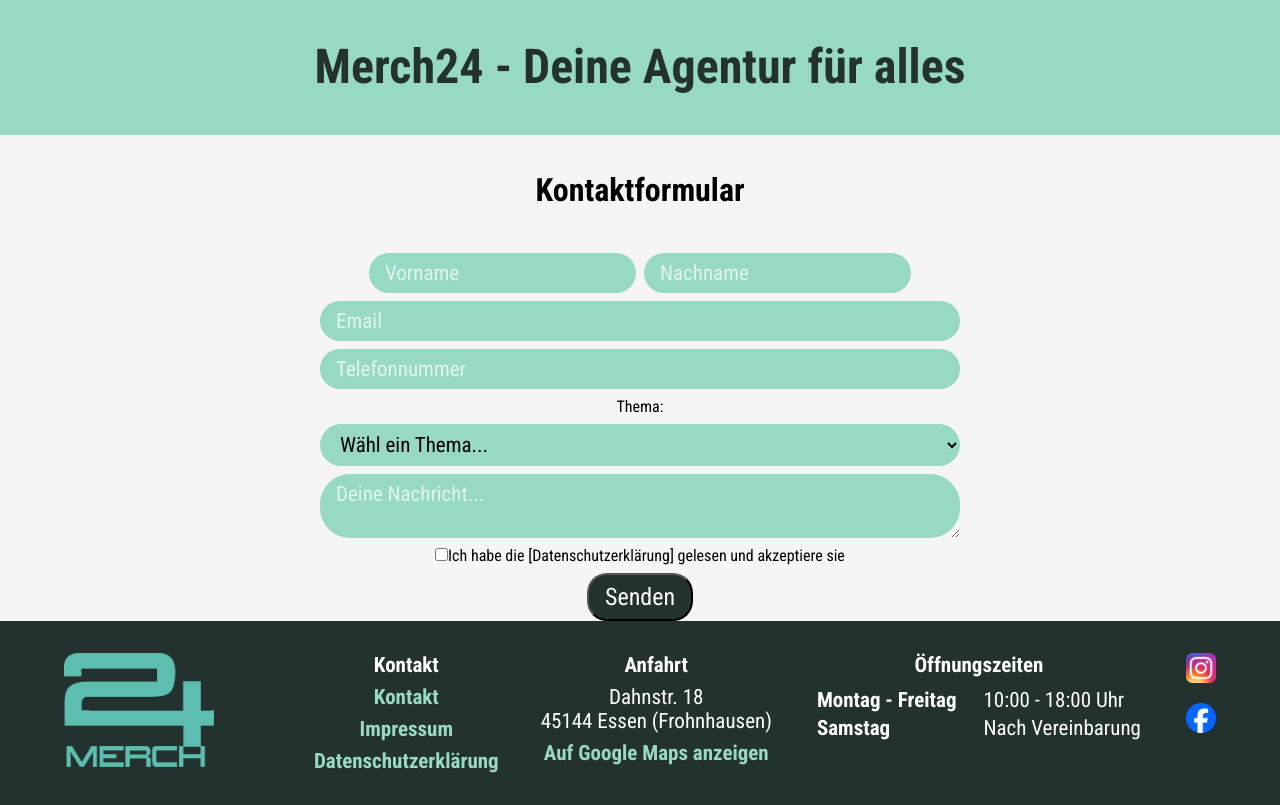
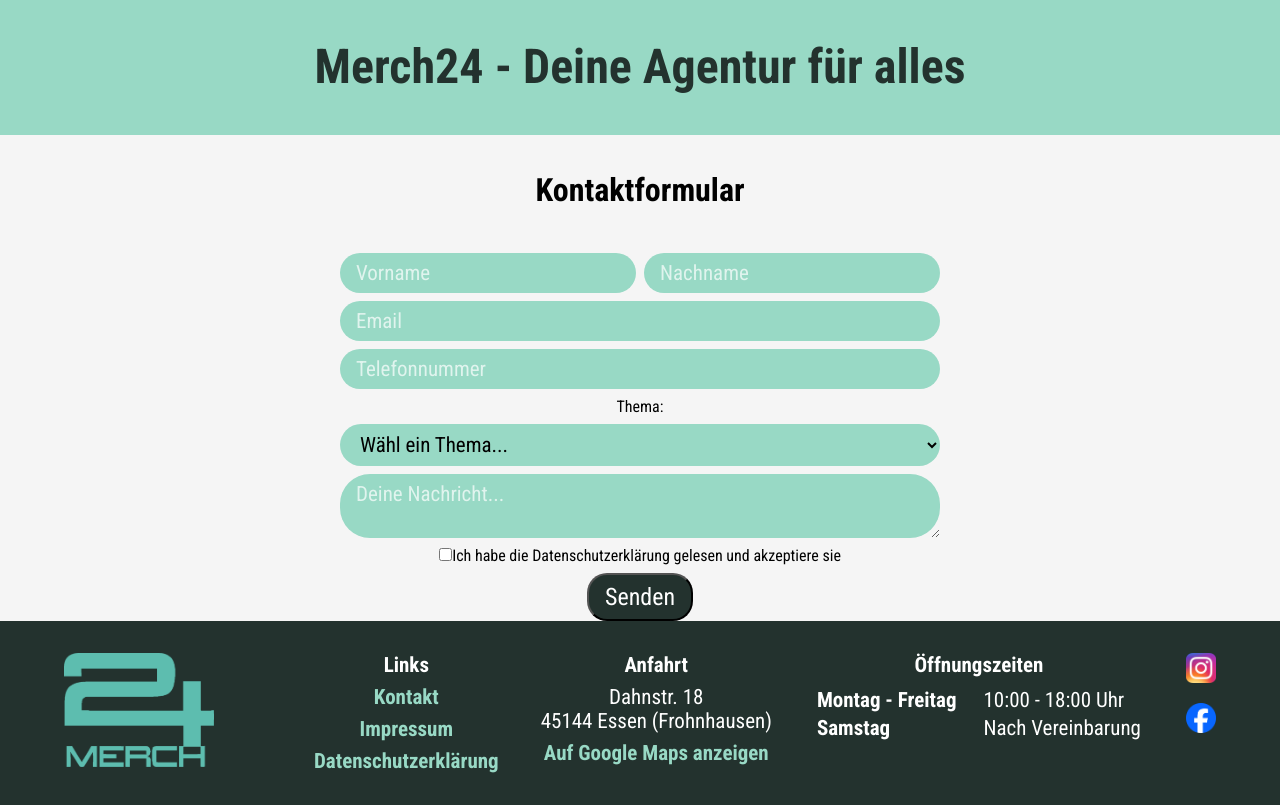
Before and after one commit to Hummner/merch24, an Angular app: page /contact in a window 1280 px wide. Shown: the part 402-1207 px from the top of the page. Built offline with nearby package versions, Linux system fonts and the light colour scheme.

Commit message:
add: form

```diff
--- a/src/app/contact/contact.component.html
+++ b/src/app/contact/contact.component.html
@@ -170,7 +170,7 @@
                 <textarea name="textarea_input" id="textarea_input" placeholder="Deine Nachricht..."></textarea>
                 <div class="privacy">
                     <input type="checkbox" id="checkbox" required>
-                    <label for="">Ich habe die [Datenschutzerklärung] gelesen und akzeptiere sie</label>
+                    <label for="checkbox">Ich habe die <span (click)="this.router.navigateByUrl('/privacy-policy'); $event.stopPropagation()">Datenschutzerklärung</span> gelesen und akzeptiere sie</label>
                 </div>
 
                 <button class="primary-button"><span>Senden</span></button>
--- a/src/app/contact/contact.component.scss
+++ b/src/app/contact/contact.component.scss
@@ -112,14 +112,16 @@
     align-items: center;
     flex-direction: column;
     gap: 8px;
-    width: 50%;
+    width: 100%;
+    max-width: 600px;
 }
 
 .name {
-        display: flex;
+    display: flex;
     justify-content: center;
     align-items: center;
     gap: 8px;
+    width: 100%;
 
 }
 
@@ -132,6 +134,8 @@
     border: none;
     border-radius: 30px;
     font-size: 21px;
+    flex: 1;
+    resize: vertical;
 
     &::placeholder {
         color: rgba(255, 255, 255, 0.7);
--- a/src/app/contact/contact.component.ts
+++ b/src/app/contact/contact.component.ts
@@ -1,14 +1,22 @@
-import { Component, OnInit } from '@angular/core';
+import { Component, inject, OnInit } from '@angular/core';
 import { MatIcon } from "@angular/material/icon";
+import { Router, RouterLink } from '@angular/router';
+import { Route } from '@angular/router';
 
 @Component({
   selector: 'app-contact',
   standalone: true,
-  imports: [MatIcon],
+  imports: [MatIcon, RouterLink],
   templateUrl: './contact.component.html',
   styleUrl: './contact.component.scss'
 })
 export class ContactComponent implements OnInit {
+
+  router = inject(Router)
+
+  constructor() {
+
+  }
 
   ngOnInit(): void {
     window.scrollTo({top: 0, behavior: "instant"})
--- a/src/app/landing-page/services/service/service.component.ts
+++ b/src/app/landing-page/services/service/service.component.ts
@@ -33,9 +33,9 @@
   }
 
   showPhoto(img: string) {
-    // if (this.switchImage) {
-    //   return
-    // }
+    if (this.switchImage) {
+      return "assets/img/" + img + "_2" + ".jpg"
+    }
 
     return "assets/img/" + img + ".jpg"
   }
--- a/src/app/shared/footer/footer.component.html
+++ b/src/app/shared/footer/footer.component.html
@@ -5,7 +5,7 @@
         </div>
         <div class="left-side">
             <div class="links">
-                <h3>Kontakt</h3>
+                <h3>Links</h3>
                 <a href="/contact">Kontakt</a>
                 <a href="/impressum">Impressum</a>
                 <a href="/privacy-policy">Datenschutzerklärung</a>
--- a/src/app/shared/footer/footer.component.scss
+++ b/src/app/shared/footer/footer.component.scss
@@ -104,6 +104,7 @@
 
     .left-side {
         flex-direction: column;
+        align-items: center;
     }
 
     .social-media {
```
Also changed, not shown: src/assets/img/cups_2.jpg (added).
